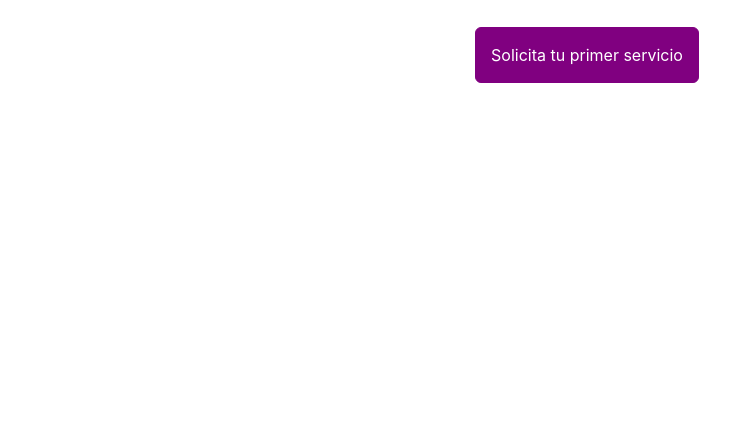
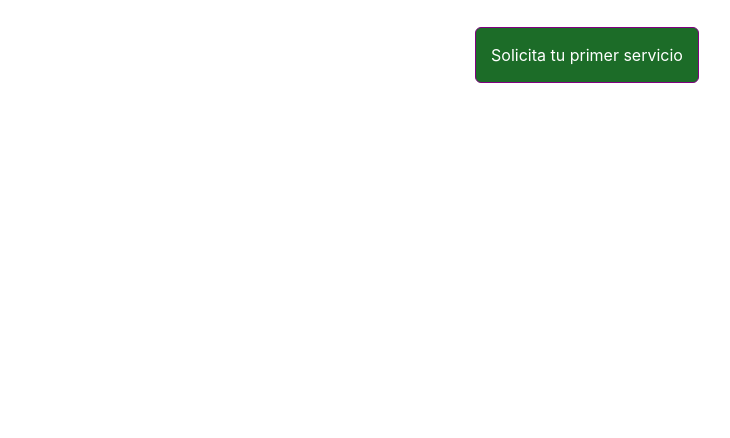
Before and after one commit to Ynna-Nelly/ynnagit, a plain HTML site: page index.html in a window 1280 px wide. Shown: the part 362-800 px from the top of the page, without its empty margins (53-783 px from the left). Drawn offline with nearby package versions, Linux system fonts and the light colour scheme.

Commit message:
me choca el botón morado lo puse verd

```diff
--- a/main.css
+++ b/main.css
@@ -39,7 +39,7 @@ button {
 }
 
 #solicita{
-	background: purple;
+	background: #1c6c28;
 	border: 1px solid purple !important;
 	text-align: center !important;
 	margin-top: 20px;
```
